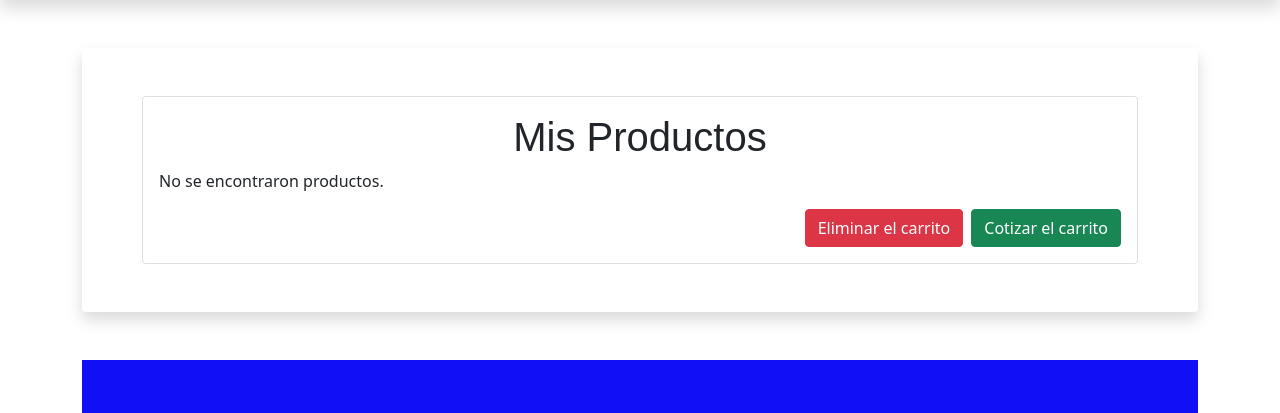
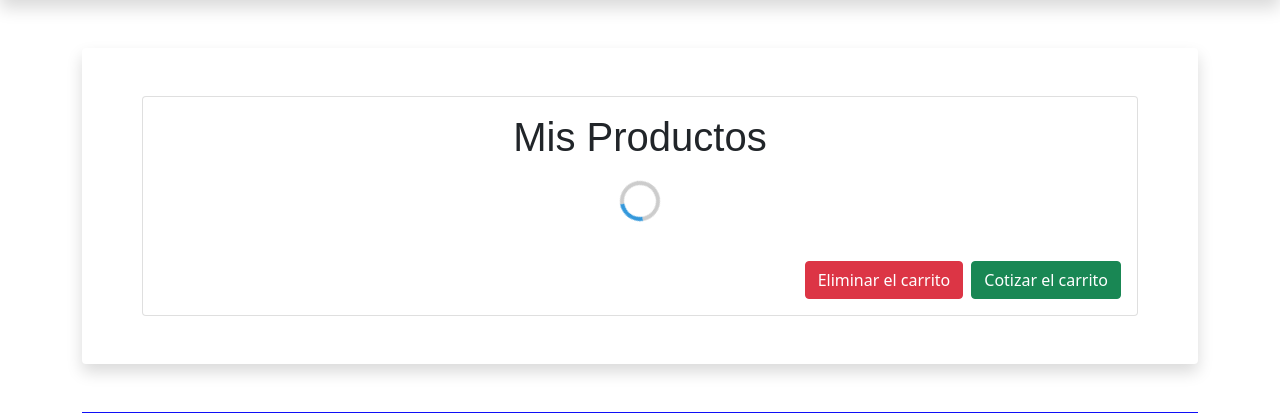
Before and after one commit to Isaac-Monted/PHP-SEARCH, a PHP site: page /cotizador/cotizador.html in a window 1280 px wide. Shown: the part 137-550 px from the top of the page. Run offline with PHP 8.4, Linux system fonts and the light colour scheme; some web fonts are replaced.

Commit message:
Agrega un spinner de carga y mejora la lógica de visibilidad del carrito en la página.

```diff
--- a/backend/sendMails.php
+++ b/backend/sendMails.php
@@ -42,7 +42,9 @@
 // Lista de correos adicionales a los que también se les enviará el correo
 $correosAdicionales = [
     'isaacmonted072@gmail.com',
-    'rimora.29@gmail.com'
+    'rimora.29@gmail.com',
+    'blancaruiz@riopisuena.com.mx',
+    'jruiz@riopisuena.com.mx'
 ];
 
 // Crear una instancia de PHPMailer
--- a/cotizador/cotizador.html
+++ b/cotizador/cotizador.html
@@ -26,12 +26,18 @@
                     <div class="card">
                         <div class="card-body">
                             <h1  class="text-center stilo-tittle">Mis Productos</h1>
-                        <div id="Descripcion-del-carrito"></div>
+
+                            <!-- Spinner de carga (oculto por defecto) -->
+                        <div id="ring-loader" style="display: none; text-align: center; margin-top: 20px;">
+                            <div class="ring"></div>
+                        </div>
 
 
-                        <div class="d-grid gap-2 d-md-flex justify-content-md-end">
-                            <button class="btn btn-danger" id="BotonEliminarCarrito">Eliminar el carrito</button>
-                            <button class="btn btn-success" id="BotonMostrarCarrito">Cotizar el carrito</button>
+                            <div id="Descripcion-del-carrito"></div>
+
+                            <div class="d-grid gap-2 d-md-flex justify-content-md-end">
+                                <button class="btn btn-danger" id="BotonEliminarCarrito">Eliminar el carrito</button>
+                                <button class="btn btn-success" id="BotonMostrarCarrito">Cotizar el carrito</button>
                         </div>
                     </div>
                 </div>
--- a/cotizador/widgets_cotizador.js
+++ b/cotizador/widgets_cotizador.js
@@ -3,6 +3,14 @@
 
 export async function ColocarElCarritoEnLaPagina(descripcion) {
   const CarritoContainer = document.getElementById("Descripcion-del-carrito");
+  CarritoContainer.classList.add("hidden"); // Fade-out
+
+  // Colocar la instancia del elemento ring-loader
+  const loader = document.getElementById("ring-loader");
+
+  // Mostrar el spinner antes de comenzar la carga
+  loader.style.display = "block";
+
   // Limpiar el carrito para yenarlo nuevamente
   CarritoContainer.innerHTML = "";
   //let imagen = ""; // Variable para guardar la imagen del producto
@@ -166,4 +174,8 @@
 
     contador ++;
   }; // <-- )
+
+  // Al final de todo, cuando ya se renderizó todo:
+  loader.style.display = "none";
+  CarritoContainer.classList.remove("hidden"); // Fade-out
 }
--- a/css/styles.css
+++ b/css/styles.css
@@ -178,3 +178,26 @@
   color: var(--color-primario);
 /*   text-shadow: 2px 2px 4px rgba(0,0,0,0.5); */
 }
+
+#Descripcion-del-carrito {
+  opacity: 1;
+  transition: opacity 0.3s ease;
+}
+#Descripcion-del-carrito.hidden {
+  opacity: 0;
+}
+
+.ring {
+  border: 4px solid #ccc;
+  border-top: 4px solid #3498db;
+  border-radius: 50%;
+  width: 40px;
+  height: 40px;
+  animation: spin 1s linear infinite;
+  margin: auto;
+}
+
+@keyframes spin {
+  0% { transform: rotate(0deg); }
+  100% { transform: rotate(360deg); }
+}
```
